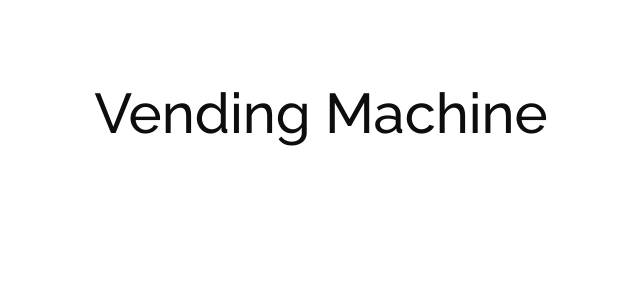
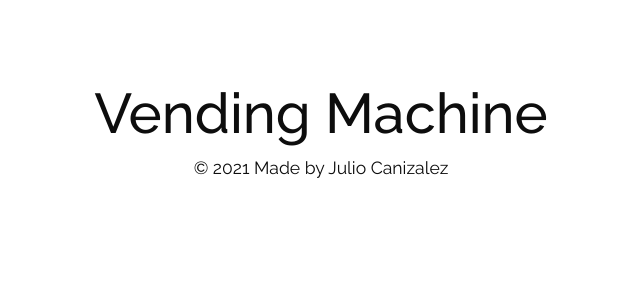
Before and after one commit to juliocanizalez/vending-machine, a React (Create React App) app: page / in a window 1280 px wide. Shown: the top 300 px of the page, without its empty margins (319-959 px from the left). Built offline with nearby package versions, Linux system fonts and the light colour scheme.

Commit message:
:hammer: add components to App.jsx

```diff
--- a/src/containers/App.jsx
+++ b/src/containers/App.jsx
@@ -1,11 +1,19 @@
 import React from 'react';
 import Header from '../components/Header.jsx';
+import Footer from '../components/Footer.jsx';
+import MainContainer from '../components/MainContainer.jsx';
+import ItemsDispenser from '../components/ItemsDispenser.jsx';
+
 import '../assets/styles/App.scss';
 
 const App = () => {
     return (
         <div className='App'>
             <Header />
+            <MainContainer>
+                <ItemsDispenser />
+            </MainContainer>
+            <Footer />
         </div>
     );
 }
```
